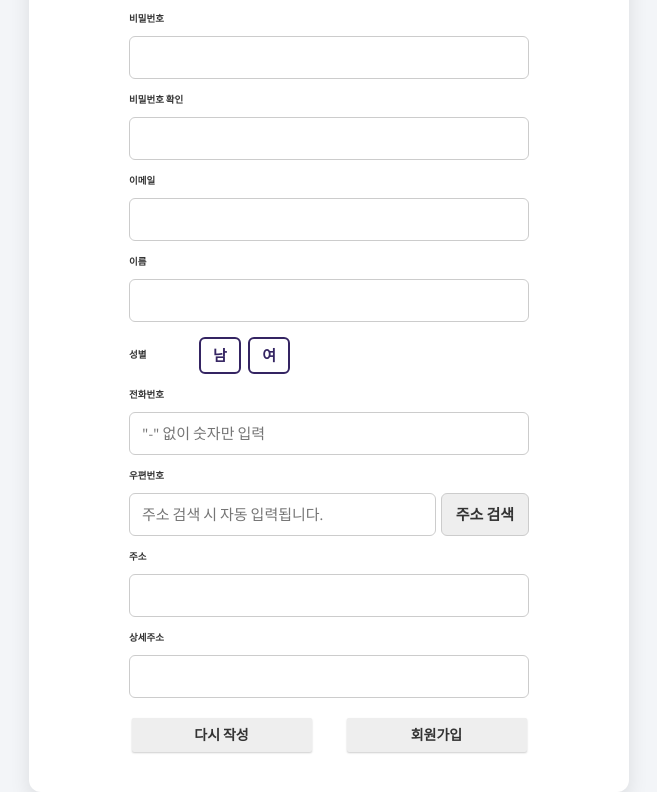
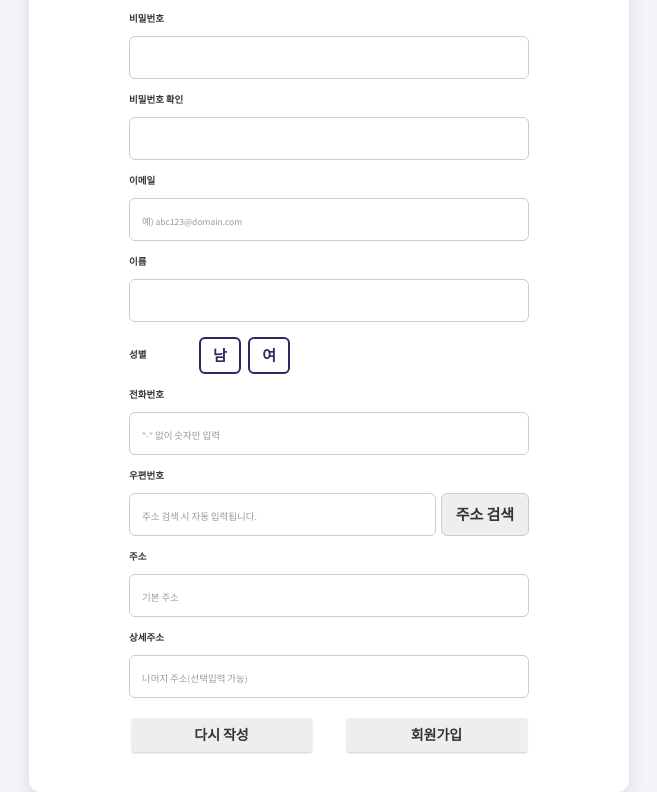
Before and after one commit to Leehyemee/AcademiProject3, a Next.js app in the folder wizian-next/: page /join in a window 1280 px wide. Shown: the part 279-1071 px from the top of the page, without its empty margins (311-968 px from the left). Built offline with nearby package versions, Linux system fonts and the light colour scheme.

Commit message:
회원가입 아이디 유효성 검사 수정

```diff
--- a/wizian-next/src/app/(auth)/join/page.js
+++ b/wizian-next/src/app/(auth)/join/page.js
@@ -163,8 +163,8 @@ const Join = () => {
 
         if (!values.stdnt_id) {
             formErrors.stdnt_id = "아이디를 입력하세요!!";
-        } else if (values.stdnt_id.length < 6) {
-            formErrors.stdnt_id = "아이디는 6자 이상이어야 합니다!!";
+        } else if (!/^(?=.*[a-z])(?=.*\d)[a-z\d]{6,}$/.test(values.stdnt_id)) {
+            formErrors.stdnt_id = "아이디는 영어 소문자와 숫자를 모두 포함한 6자 이상이어야 합니다!!";
         }
 
         if (!values.pwd) {
@@ -256,7 +256,8 @@ const Join = () => {
 
                             <div className="form-group">
                                 <label>이메일</label>
-                                <input name="stdnt_email" onChange={handleChange} value={form.stdnt_email} type="email" />
+                                <input name="stdnt_email" onChange={handleChange} value={form.stdnt_email} type="email"
+                                       placeholder='예) abc123@domain.com'/>
                                 {errors.stdnt_email && <p className="error-msg">{errors.stdnt_email}</p>}
                             </div>
 
@@ -309,13 +310,15 @@ const Join = () => {
 
                             <div className="form-group">
                                 <label>주소</label>
-                                <input name="addr" onChange={handleChange} value={form.addr} type="text" />
+                                <input name="addr" onChange={handleChange} value={form.addr} type="text"
+                                       placeholder='기본 주소' />
                                 {errors.addr && <p className="error-msg">{errors.addr}</p>}
                             </div>
 
                             <div className="form-group">
                                 <label>상세주소</label>
-                                <input name="addr_dtl" onChange={handleChange} value={form.addr_dtl} type="text" />
+                                <input name="addr_dtl" onChange={handleChange} value={form.addr_dtl} type="text"
+                                       placeholder='나머지 주소(선택입력 가능)' />
                             </div>
 
                             <div className="form-button-row">
--- a/wizian-next/src/app/globals.css
+++ b/wizian-next/src/app/globals.css
@@ -205,3 +205,8 @@
     border-radius: 1px;
     opacity: 0.8;
 }
+
+input::placeholder {
+    font-size: 0.95rem;
+    color: #999;
+}
```
